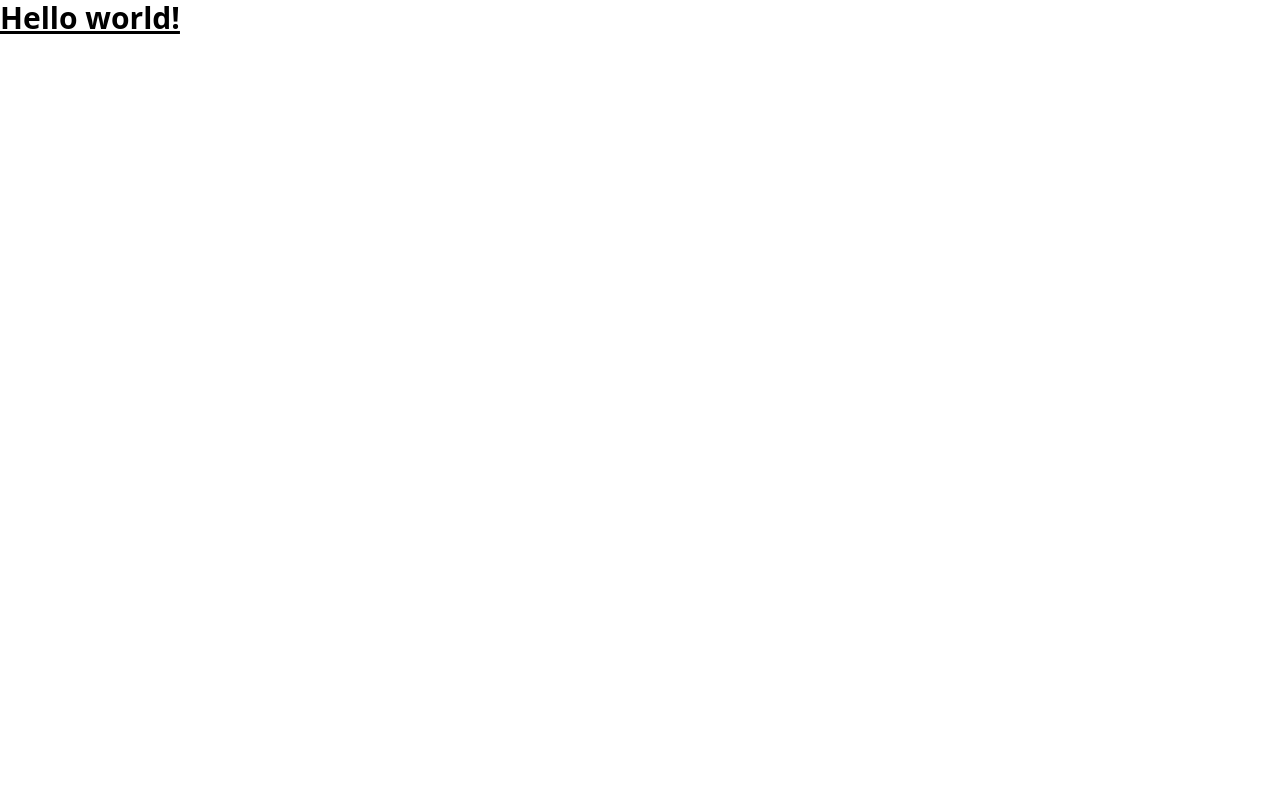
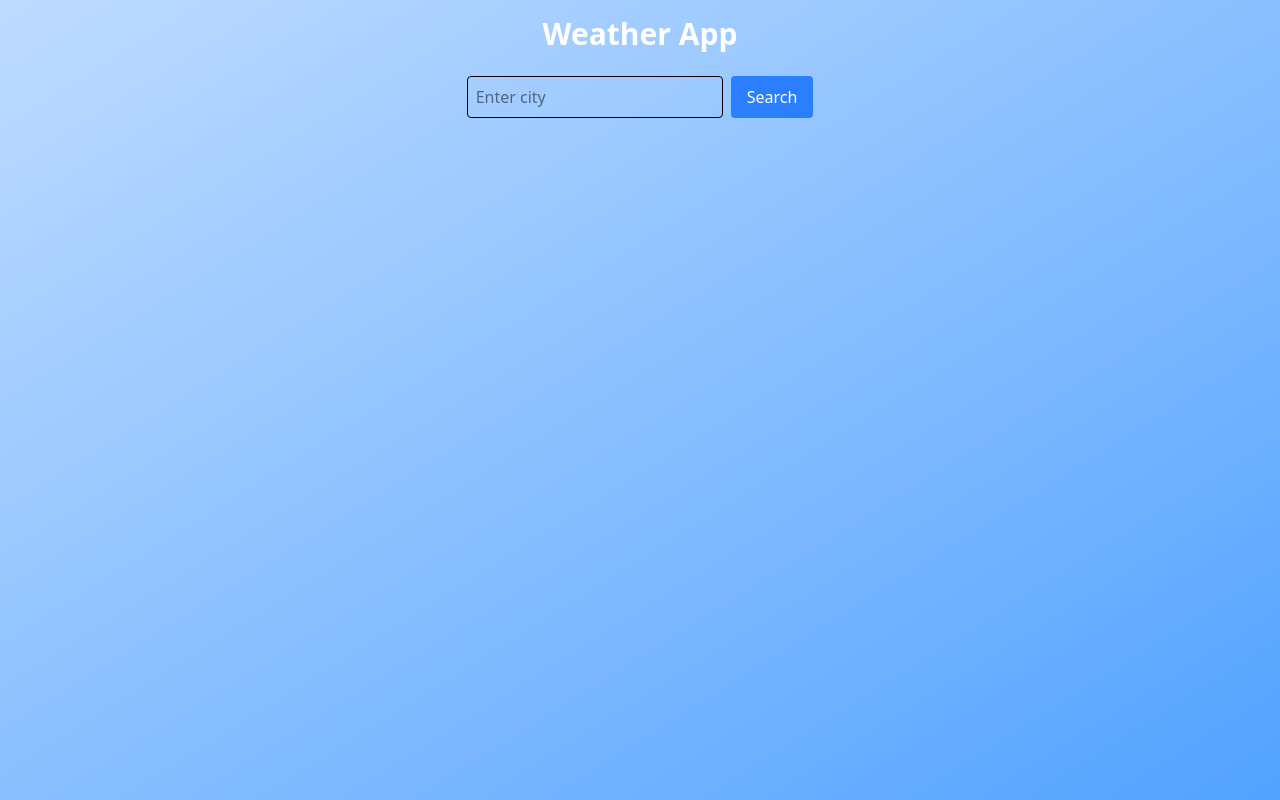
Before and after one commit to muaz64/Weather-App, a React (Vite) app: page / in a window 1280 px wide. Built offline with nearby package versions, Linux system fonts and the light colour scheme.

Commit message:
app tsx update1

```diff
--- a/src/App.tsx
+++ b/src/App.tsx
@@ -1,17 +1,18 @@
 import './App.css'
+import SearchBar from './components/SearchBar'
 
 function App() {
 
 
   return (
-    <>
-      <div>
-      <h1 className="text-3xl font-bold underline">
-    Hello world!
-  </h1>
+
+      <div className="min-h-screen bg-gradient-to-br from-blue-200 to-blue-400 p-4">
+      <h1 className="text-3xl font-bold text-center text-white mb-6">
+        Weather App
+      </h1>
+      <SearchBar />
       </div>
 
-    </>
   )
 }
 
```
